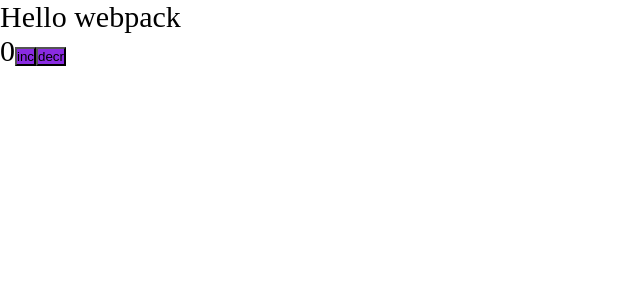
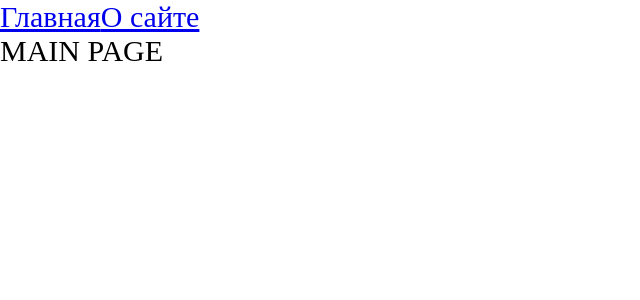
Before and after one commit to Djiypyk/project, a React app: page / in a window 1280 px wide. Shown: the top 300 px of the page, without its empty margins (0-640 px from the left). Built offline with nearby package versions, Linux system fonts and the light colour scheme.

Commit message:
feat: add react-router-dom & lazy loading

```diff
--- a/package.json
+++ b/package.json
@@ -31,7 +31,9 @@
     "webpack-dev-server": "^4.7.4"
   },
   "dependencies": {
+    "@types/react-router-dom": "^5.3.3",
     "react": "18.2.0",
-    "react-dom": "18.2.0"
+    "react-dom": "18.2.0",
+    "react-router-dom": "^6.12.1"
   }
 }
--- a/src/App.tsx
+++ b/src/App.tsx
@@ -1,11 +1,27 @@
-import { Counter } from "./components/Counter"
+import { Suspense } from "react"
+import { Link, Route, Routes } from "react-router-dom"
+
 import './index.scss'
+
+import { AboutPageAsync } from "./pages/AboutPage/AboutPage.async"
+import { MainPageAsync } from "./pages/MainPage/MainPage.async"
 
 const App = () => {
     return (
         <div className="app">
-            <p>Hello webpack</p>
-            <Counter/>
+            <Link to={'/'}>Главная</Link>
+            <Link to={'/about'}>О сайте</Link>
+
+
+                <Suspense fallback={<div>Loadin g...</div>}>
+                    <Routes>
+                        <Route path={'/about'} element={<AboutPageAsync/>}/>
+                        <Route path={'/'} element={<MainPageAsync/>}/>
+                    </Routes>
+                </Suspense>
+
+
+
         </div>
     )
 }
--- a/src/index.tsx
+++ b/src/index.tsx
@@ -1,11 +1,16 @@
 
 // import {render} from 'react-dom'
 import { createRoot } from 'react-dom/client';
+import { BrowserRouter } from 'react-router-dom';
 import App from './App';
 
 const container = document.getElementById('root');
 const root = createRoot(container); // createRoot(container!) if you use TypeScript
-root.render(<App />);
+root.render(
+    <BrowserRouter>
+        <App />
+    </BrowserRouter>
+);
 
 // render(
 
--- /dev/null
+++ b/src/pages/AboutPage/AboutPage.async.tsx
@@ -0,0 +1,3 @@
+import {lazy} from 'react'
+
+export const AboutPageAsync = lazy(() => import('./AboutPage'))
--- /dev/null
+++ b/src/pages/AboutPage/AboutPage.tsx
@@ -0,0 +1,10 @@
+export const AboutPage = () => {
+
+    return (
+        <div>
+                AboutPage
+        </div>
+    )
+}
+
+export default AboutPage
--- /dev/null
+++ b/src/pages/MainPage/MainPage.async.tsx
@@ -0,0 +1,3 @@
+import {lazy} from 'react'
+
+export const MainPageAsync = lazy(() => import('./MainPage'))
--- /dev/null
+++ b/src/pages/MainPage/MainPage.tsx
@@ -0,0 +1,10 @@
+export const MainPage = () => {
+
+    return (
+        <div>
+                MAIN PAGE
+        </div>
+    )
+}
+
+export default MainPage
```
Also changed, not shown: 2 other files (tests, documents, lock files or other folders).
